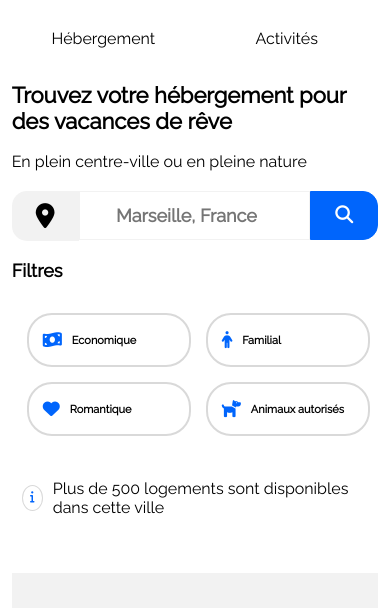
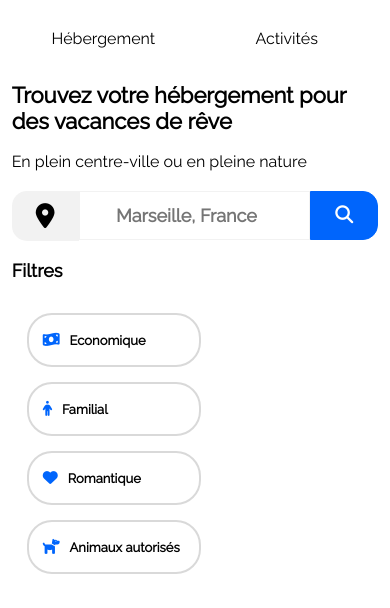
Before and after one commit to KevinDallancon/OpenclassroomsProject, a plain HTML site: page index.html in a window 390 px wide. Shown: the part 68-676 px from the top of the page. Drawn offline with Linux system fonts and the light colour scheme.

Commit message:
Maj des filtres 19122022

```diff
--- a/index.html
+++ b/index.html
@@ -66,12 +66,11 @@
             ></span>
           </button>
         </div>
-
         <!-- Fin de la Barres de recherche -->
 
         <!-- Les filtres -->
 
-        <nav class="filters">
+        <div class="filters">
           <h4>Filtres</h4>
           <ul>
             <li>
@@ -99,7 +98,7 @@
               <a href="https://www.google.com" target="_blank">Animaux autorisés</a>
             </li>
           </ul>
-        </nav>
+        </div>
 
         <div class="rqt_result">
           <div class="info_icon"><i class="fa-solid fa-info"></i></div>
--- a/styles.css
+++ b/styles.css
@@ -140,6 +140,7 @@ button {
   display: flex;
   align-items: center;
   justify-content: space-between;
+
 }
 
 .filters h4 {
@@ -173,6 +174,7 @@ button {
 .filters_icone {
   color: #0065fc;
   margin: 0px 0px 0px 10px;
+  font-size: 18px;
 }
 
 .filters a {
@@ -180,6 +182,7 @@ button {
   color: black;
   white-space: nowrap;
   margin: 0px 10px 0px 10px;
+  font-size: 13px;
 }
 
 .filters ul :hover {
@@ -571,7 +574,7 @@ footer p {
   }
 
   .filters ul li {
-    width: 160px;
+    width: 170px;
     margin-top: 15px;
   }
 
@@ -580,10 +583,11 @@ footer p {
   }
 
   .filters a {
-    font-size: 11px;
+    font-size: 13px;
   }
   .filters_icone {
     margin-left: 14px;
+    font-size: 15px;
   }
 
   .filters {
@@ -592,6 +596,8 @@ footer p {
     width: 100%;
     margin: 0px;
     background-color: white;
+    width: auto;
+    margin: auto;
   }
 
   #bloc_heb_pop {
```
